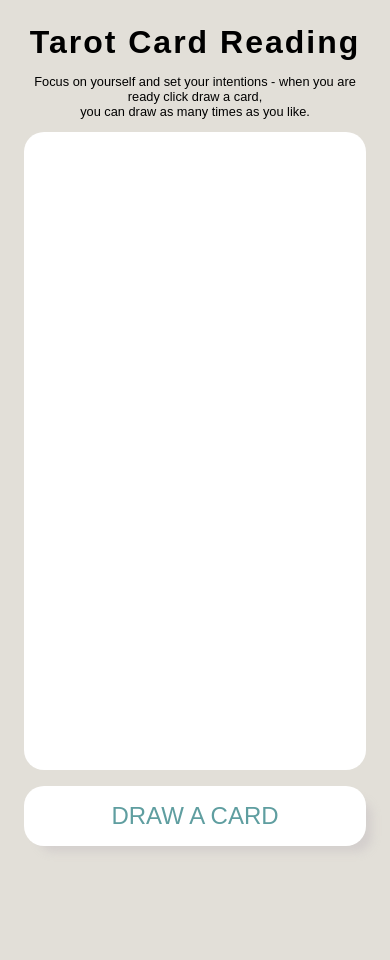
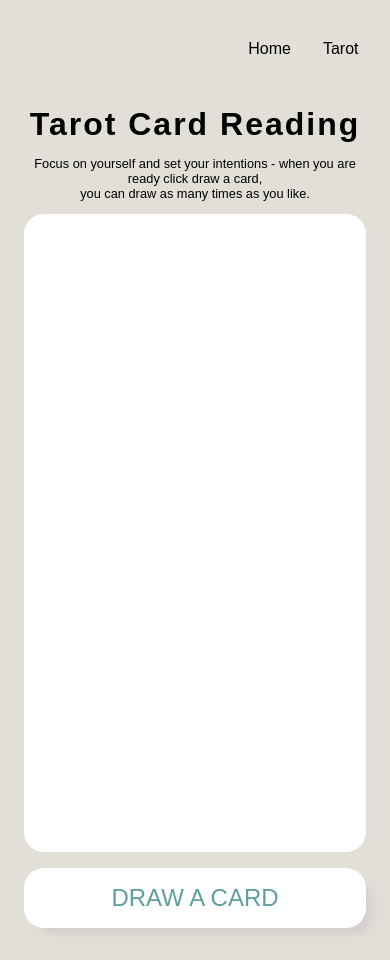
Before and after one commit to jmcushnie/super-nova-astrology, a website: page tarot/tarot.html in a window 390 px wide. Before the commit the page ends 878 px from the top, so only its background shows below. Drawn offline with Linux system fonts and the light colour scheme.

Commit message:
Responsive CSS
Added media queries and nav bar to tarot page

```diff
--- a/style.css
+++ b/style.css
@@ -16,6 +16,7 @@ nav ul {
   display: flex;
   flex-direction: row;
   justify-content: end;
+  width: 95vw;
 }
 
 a {
@@ -90,3 +91,23 @@ select {
   padding: 0 0 1rem 0;
   font-style: italic;
 }
+
+
+/* Extra small devices (phones, 600px and down) */
+@media only screen and (max-width: 600px) {
+
+ .hero-container h1{
+  font-size: 3rem;
+ }
+
+ select {
+  border: 1.5px solid;
+  border-radius: 20px;
+  padding: 0.5rem;
+  background-color: transparent;
+  margin: 1rem;
+  max-width: 50vw;
+  font-size: 1.5rem;
+}
+
+}
--- a/tarot/tarot.css
+++ b/tarot/tarot.css
@@ -5,6 +5,26 @@ body {
   flex-direction: column;
   align-items: center;
   height: 100vh;
+}
+
+nav ul {
+  display: flex;
+  flex-direction: row;
+  justify-content: end;
+  width: 90vw;
+}
+
+a {
+  color: black;
+  text-decoration: none;
+}
+a:hover {
+  opacity: 0.7;
+}
+
+li {
+  list-style: none;
+  margin: 1rem;
 }
 
 h1 {
@@ -68,3 +88,10 @@ p {
     height: 400px;
   }
 }
+
+/* Extra small devices (phones, 600px and down) */
+@media only screen and (max-width: 600px) {
+  nav ul {
+    margin-right: 2rem;
+  }
+}
--- a/tarot/tarot.html
+++ b/tarot/tarot.html
@@ -8,6 +8,14 @@
     <link rel="stylesheet" href="/tarot/tarot.css" class="">
 </head>
 <body>
+    <nav>
+        <ul>
+            <li class="nav-links"> <a href="/index.html">Home</a></li>
+            <li class="nav-links"><a href="/tarot/tarot.html">Tarot</a></li>
+
+        </ul>
+    </nav>
+
     <section id="container">
         <h1>Tarot Card Reading</h1>
         <p> Focus on yourself and set your intentions - when you are ready click draw a card,<br>
```
Also changed, not shown: index.html (+0 -2 lines).
